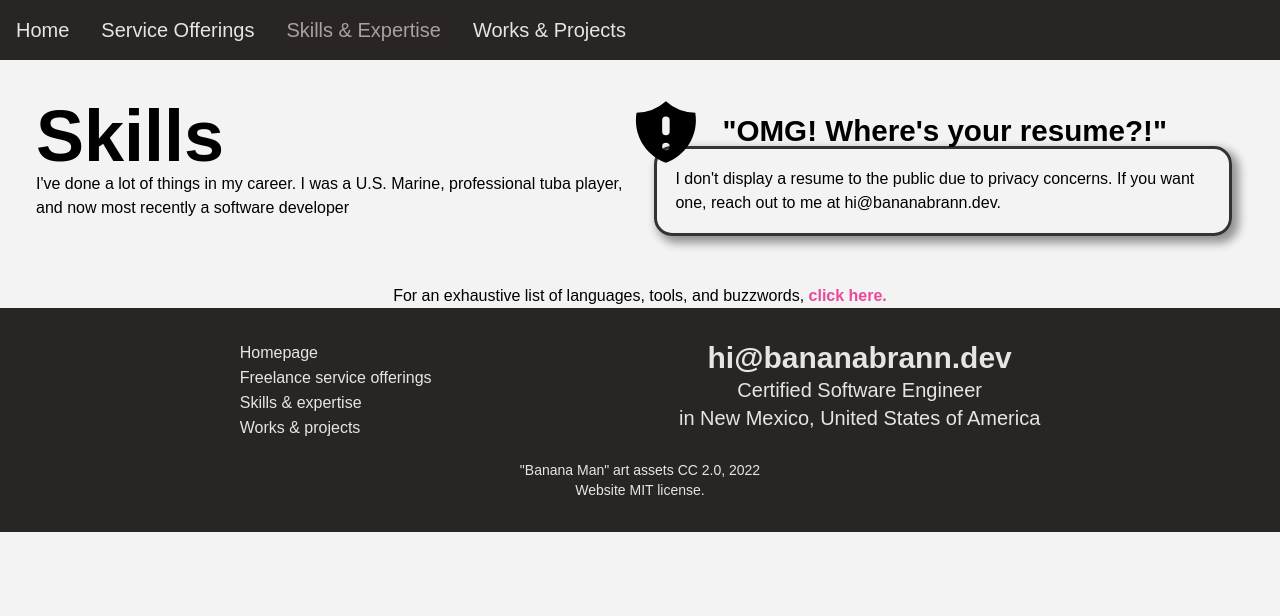
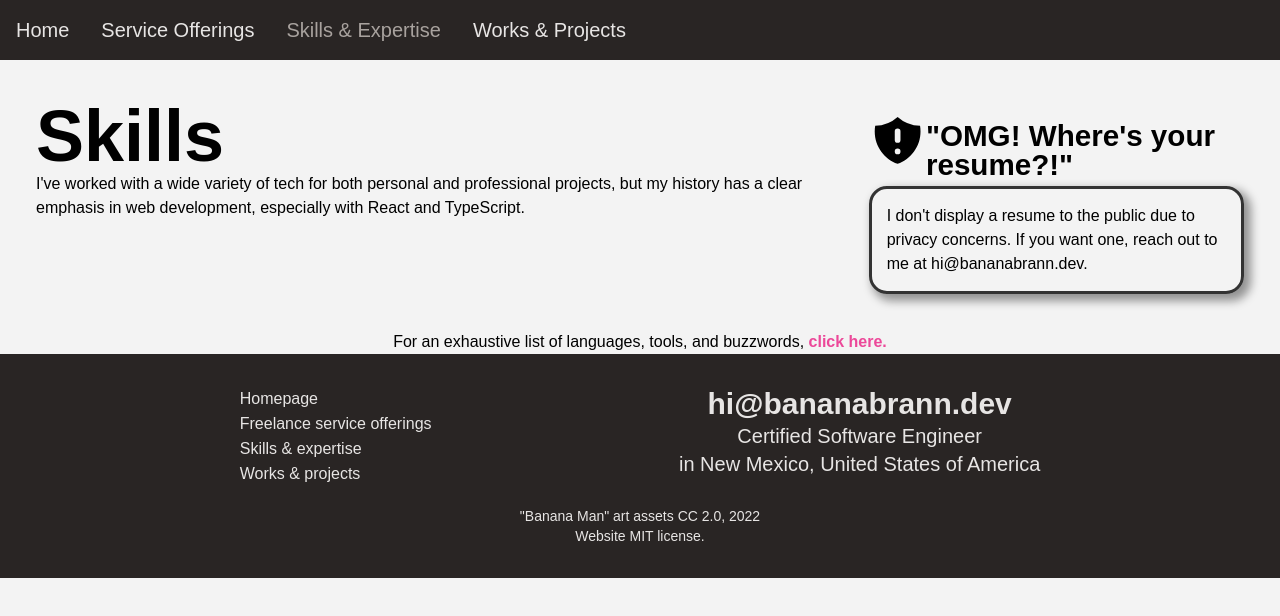
Before and after one commit to bananabrann/old-bananabrann.dev, a Next.js app: page /skills in a window 1280 px wide. Shown: the top 616 px of the page. Built offline with nearby package versions, Linux system fonts and the light colour scheme; a web font is replaced by a local one.

Commit message:
Rename to ContentBox to InfoBox, and use better styling

```diff
--- a/components/ContentBox/ContentBox.module.scss
+++ /dev/null
@@ -1,56 +0,0 @@
-@import "../../styles/globals.colors.scss";
-@import "../../styles/globals.mixins.scss";
-
-.contentboxcontainer {
-  margin-top: 1rem;
-
-  svg {
-    width: 75px;
-    position: absolute;
-    transform: translate(-0.85rem, -3.25rem);
-  }
-
-  .content-box-title,
-  h3, span {
-    max-width: 85%;
-    margin-left: 5rem;
-    width: 100%;
-
-    font-family: hoss-round, sans-serif;
-    font-style: normal;
-    font-weight: 600;
-    font-size: 1.85rem;
-    line-height: 1;
-  }
-}
-
-.contentboxtitle {
-  max-width: 85%;
-  margin-left: 5rem;
-  width: 100%;
-
-  font-family: hoss-round, sans-serif;
-  font-style: normal;
-  font-weight: 600;
-  font-size: 1.85rem;
-  line-height: 1;
-}
-
-.childrencontainer {
-  @include shadow();
-
-  display: flex;
-  flex-direction: column;
-  align-items: flex-start;
-  flex-wrap: wrap;
-
-  border: 3.25px solid $coolblack;
-  border-radius: 18px;
-  padding: 10px;
-  margin: 0 12px 12px 12px;
-
-  > * {
-    flex: 1 0 48%;
-    padding: 8px;
-  }
-}
--- a/components/ContentBox/ContentBox.tsx
+++ /dev/null
@@ -1,59 +0,0 @@
-/**
- * NOTE --
- * I plan on coming back to this. I don't like it, but I'm not sure what else
- * it could look like.
- */
-
-// FIXME -- All sorts of jacked-up on mobile.
-
-import React, { useEffect } from "react";
-import styles from "./ContentBox.module.scss";
-
-export enum ContentBoxSymbol {
-  QuestionMark,
-  InformationSign,
-}
-
-function SvgIcon({ iconToUse }: { iconToUse: ContentBoxSymbol }) {
-  if (iconToUse === ContentBoxSymbol.InformationSign) {
-    return (
-      // prettier-ignore
-      <svg xmlns="http://www.w3.org/2000/svg" className="" viewBox="0 0 20 20" fill="currentColor">
-        <path fillRule="evenodd" d="M10 1.944A11.954 11.954 0 012.166 5C2.056 5.649 2 6.319 2 7c0 5.225 3.34 9.67 8 11.317C14.66 16.67 18 12.225 18 7c0-.682-.057-1.35-.166-2.001A11.954 11.954 0 0110 1.944zM11 14a1 1 0 11-2 0 1 1 0 012 0zm0-7a1 1 0 10-2 0v3a1 1 0 102 0V7z" clipRule="evenodd" />
-      </svg>
-    );
-  } else if (iconToUse === ContentBoxSymbol.QuestionMark) {
-    return (
-      // prettier-ignore
-      <svg xmlns="http://www.w3.org/2000/svg" className="" viewBox="0 0 20 20" fill="currentColor">
-        <path fillRule="evenodd" d="M18 10a8 8 0 11-16 0 8 8 0 0116 0zm-8-3a1 1 0 00-.867.5 1 1 0 11-1.731-1A3 3 0 0113 8a3.001 3.001 0 01-2 2.83V11a1 1 0 11-2 0v-1a1 1 0 011-1 1 1 0 100-2zm0 8a1 1 0 100-2 1 1 0 000 2z" clipRule="evenodd" />
-      </svg>
-    );
-  } else {
-    console.error("A request for an Svg icon in ContentBox had an unknown input."); // prettier-ignore
-
-    return <h4 className="font-bold text-red-700">404</h4>;
-  }
-}
-
-export default function ContentBox({
-  title,
-  symbol,
-  children,
-  id,
-}: {
-  title: string;
-  symbol: ContentBoxSymbol;
-  children: React.ReactNode;
-  id?: string;
-}) {
-  useEffect(() => {});
-
-  return (
-    <div id={id ?? ""} className={`${styles.contentboxcontainer} ContentBlock`}>
-      <div className={styles.contentboxtitle}>{title}</div>
-      <SvgIcon iconToUse={symbol} />
-      <div className={`${styles.childrencontainer}`}>{children}</div>
-    </div>
-  );
-}
--- /dev/null
+++ b/components/InfoBox/InfoBox.module.scss
@@ -0,0 +1,19 @@
+@import "../../styles/globals.colors.scss";
+@import "../../styles/globals.mixins.scss";
+
+/*
+  NOTE -- Online outline should be handled by module. For other styling,
+  use inline Tailwind.
+*/
+.info_box_container {
+  h3 {
+    font-family: hoss-round, sans-serif;
+  }
+}
+
+.info_box_children_container {
+  @include shadow();
+  border: 3.25px solid $coolblack;
+  border-radius: 18px;
+  padding: 15px;
+}
--- /dev/null
+++ b/components/InfoBox/InfoBox.tsx
@@ -0,0 +1,69 @@
+import React from "react";
+import styles from "./InfoBox.module.scss";
+
+export enum InfoBoxSymbol {
+  QuestionMark,
+  InformationSign,
+}
+
+function SvgIcon({ iconToUse }: { iconToUse: InfoBoxSymbol }) {
+  /**
+   * Return the correct svg code for a given icon.
+   *
+   * For available options, see
+   * enum InfoBoxSymbol. Svg code taken from https://heroicons.com/. All
+   * credit goes to them, thank you!
+   */
+  if (iconToUse === InfoBoxSymbol.InformationSign) {
+    return (
+      // prettier-ignore
+      <svg xmlns="http://www.w3.org/2000/svg" className="max-h-20" viewBox="0 0 20 20" fill="currentColor">
+        <path fillRule="evenodd" d="M10 1.944A11.954 11.954 0 012.166 5C2.056 5.649 2 6.319 2 7c0 5.225 3.34 9.67 8 11.317C14.66 16.67 18 12.225 18 7c0-.682-.057-1.35-.166-2.001A11.954 11.954 0 0110 1.944zM11 14a1 1 0 11-2 0 1 1 0 012 0zm0-7a1 1 0 10-2 0v3a1 1 0 102 0V7z" clipRule="evenodd" />
+      </svg>
+    );
+  } else if (iconToUse === InfoBoxSymbol.QuestionMark) {
+    return (
+      // prettier-ignore
+      <svg xmlns="http://www.w3.org/2000/svg" className="max-h-20" viewBox="0 0 20 20" fill="currentColor">
+        <path fillRule="evenodd" d="M18 10a8 8 0 11-16 0 8 8 0 0116 0zm-8-3a1 1 0 00-.867.5 1 1 0 11-1.731-1A3 3 0 0113 8a3.001 3.001 0 01-2 2.83V11a1 1 0 11-2 0v-1a1 1 0 011-1 1 1 0 100-2zm0 8a1 1 0 100-2 1 1 0 000 2z" clipRule="evenodd" />
+      </svg>
+    );
+  } else {
+    /**
+     * An icon was given but did not match anything known.
+     *
+     * This is unlikely to occur dynamically in run-time. Check the source code
+     * for proper use of how this function is called.
+     */
+    console.error("A request for an Svg icon in ContentBox had an unknown input."); // prettier-ignore
+
+    return <h4 className="font-bold text-red-700">404</h4>;
+  }
+}
+
+export default function InfoBox({
+  title,
+  symbol,
+  children,
+  id,
+}: {
+  title: string;
+  symbol: InfoBoxSymbol;
+  children: React.ReactNode;
+  id?: string;
+}) {
+  /**
+   * NOTE -- Only outline and font is handled in style module. For everything
+   * else, use inline Tailwind.
+   */
+  return (
+    <div id={id} className="ContentBox max-w-xl">
+      <div className={`${styles.info_box_container} inline-flex h-20 `}>
+        <SvgIcon iconToUse={symbol} />
+        <h3 className="inline-block self-end">{title}</h3>
+      </div>
+
+      <div className={`${styles.info_box_children_container}`}>{children}</div>
+    </div>
+  );
+}
--- a/pages/skills.tsx
+++ b/pages/skills.tsx
@@ -1,9 +1,7 @@
 import fs from "fs";
 import path from "path";
 import yaml from "js-yaml";
-import ContentBox, {
-  ContentBoxSymbol,
-} from "../components/ContentBox/ContentBox";
+import InfoBox, { InfoBoxSymbol } from "../components/InfoBox/InfoBox";
 import Footer from "../components/Footer/Footer";
 import Layout from "../components/Layout/Layout";
 import Navbar from "../components/Navbar/Navbar";
@@ -171,18 +169,17 @@ export default function Skills({ techList }: { techList: TechList }) {
         <div>
           <h1 className="">Skills</h1>
           <p>
-            {`I've done a lot of things in my career. I was a U.S. Marine,
-            professional tuba player, and now most recently a software developer`}
+            {`I've worked with a wide variety of tech for both personal and professional projects, but my history has a clear emphasis in web development, especially with React and TypeScript.`}
           </p>
         </div>
 
         <div>
-          <ContentBox
+          <InfoBox
             title={`"OMG! Where's your resume?!"`}
-            symbol={ContentBoxSymbol.InformationSign}
+            symbol={InfoBoxSymbol.InformationSign}
           >
             <p>{`I don't display a resume to the public due to privacy concerns. If you want one, reach out to me at hi@bananabrann.dev.`}</p>
-          </ContentBox>
+          </InfoBox>
         </div>
       </div>
 
```
